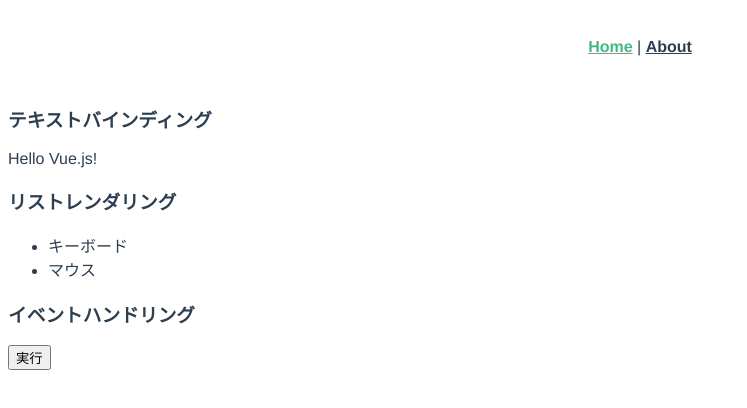
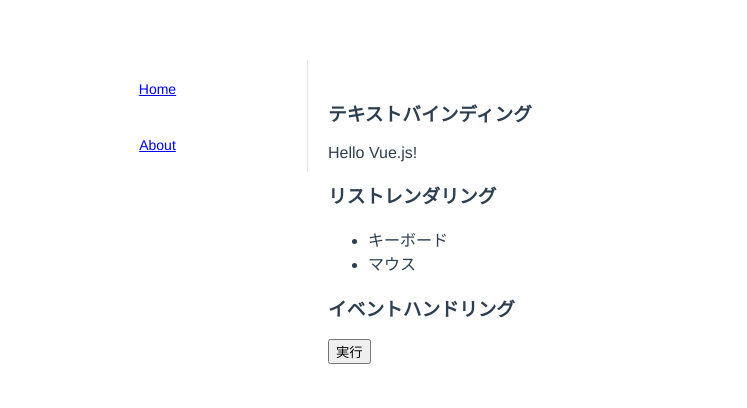
Before and after one commit to ytabuchi/vue-api-client, a Vue app in the folder vue-lab/: page / in a window 1280 px wide. Shown: the top 408 px of the page, without its empty margins (0-747 px from the left). Built offline with nearby package versions, Linux system fonts and the light colour scheme.

Commit message:
Lab 3 - Exercise 1
add element and change `app.vue`

```diff
--- a/vue-lab/package.json
+++ b/vue-lab/package.json
@@ -8,6 +8,7 @@
   },
   "dependencies": {
     "axios": "^0.19.0",
+    "element-ui": "^2.4.5",
     "vue": "^2.6.10",
     "vue-router": "^3.0.6"
   },
@@ -16,6 +17,7 @@
     "@vue/cli-plugin-typescript": "^4.0.0",
     "@vue/cli-service": "^4.0.0",
     "typescript": "~3.5.3",
+    "vue-cli-plugin-element": "^1.0.1",
     "vue-template-compiler": "^2.6.10"
   }
 }
--- a/vue-lab/src/App.vue
+++ b/vue-lab/src/App.vue
@@ -1,10 +1,20 @@
 <template>
   <div id="app">
-    <div id="nav">
-      <router-link to="/">Home</router-link> |
+    <el-container>
+      <el-aside>
+        <el-menu id="nav">
+          <el-menu-item>
+            <router-link to="/">Home</router-link>
+          </el-menu-item>
+          <el-menu-item>
             <router-link to="/about">About</router-link>
-    </div>
-    <router-view/>
+          </el-menu-item>
+        </el-menu>
+      </el-aside>
+      <el-main>
+        <router-view />
+      </el-main>
+    </el-container>
   </div>
 </template>
 
@@ -15,18 +25,6 @@
     -moz-osx-font-smoothing: grayscale;
     text-align: center;
     color: #2c3e50;
-}
-
-#nav {
-  padding: 30px;
-}
-
-#nav a {
-  font-weight: bold;
-  color: #2c3e50;
-}
-
-#nav a.router-link-exact-active {
-  color: #42b983;
+    margin-top: 60px;
   }
 </style>
--- a/vue-lab/src/main.ts
+++ b/vue-lab/src/main.ts
@@ -1,6 +1,7 @@
 import Vue from 'vue'
 import App from './App.vue'
 import router from './router'
+import './plugins/element.js'
 
 Vue.config.productionTip = false
 
--- /dev/null
+++ b/vue-lab/src/plugins/element.js
@@ -0,0 +1,6 @@
+import Vue from 'vue'
+import Element from 'element-ui'
+import 'element-ui/lib/theme-chalk/index.css'
+import locale from 'element-ui/lib/locale/lang/ja'
+
+Vue.use(Element, { locale })
```
Also changed, not shown: 1 other file (tests, documents, lock files or other folders). Lines whose indentation alone changed are shown as unchanged.
